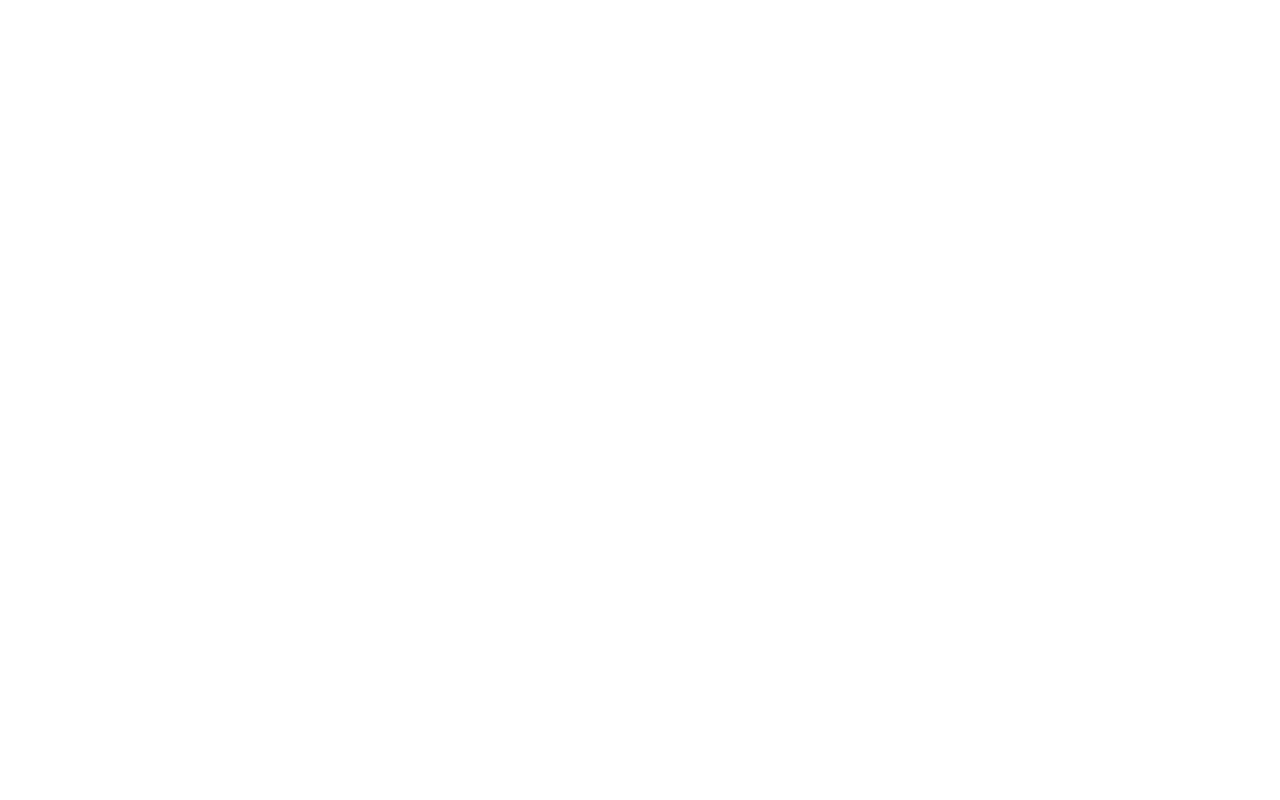
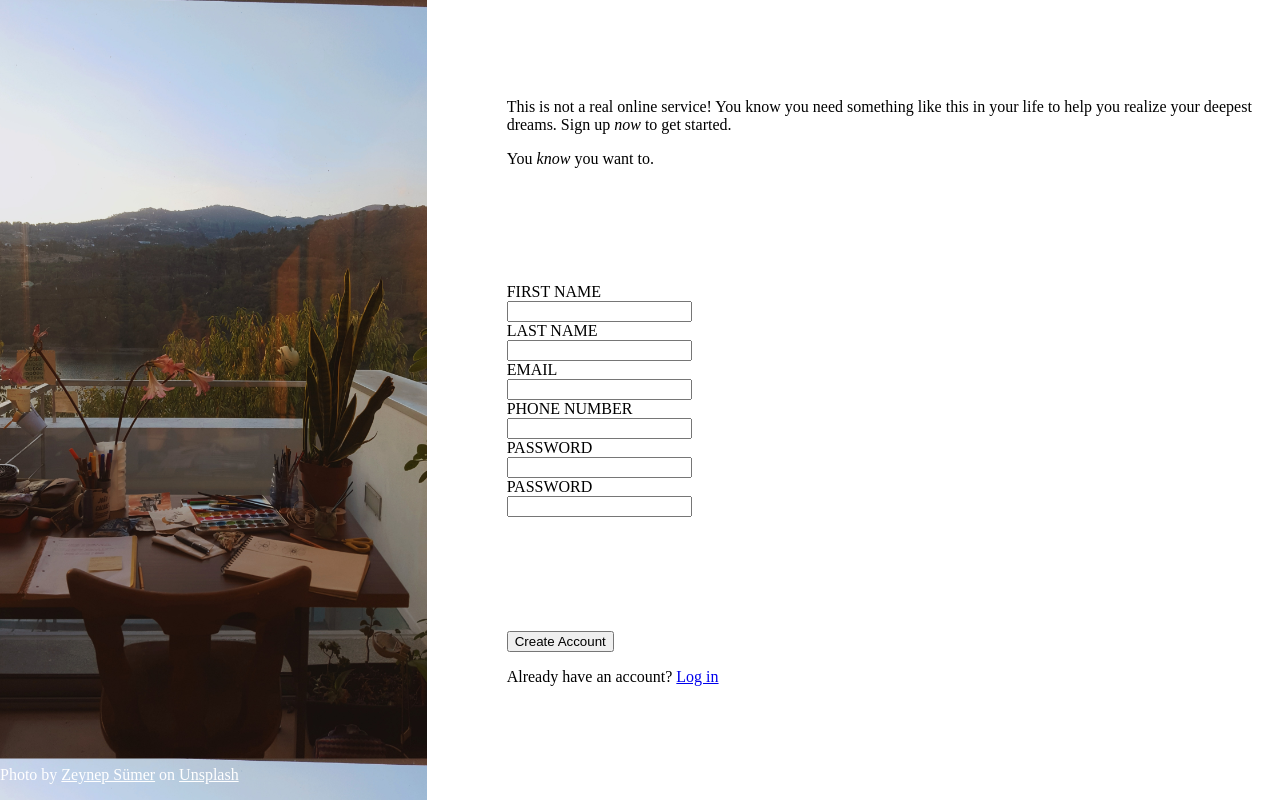
Before and after one commit to lopezadrian/odin-sign-up-form, a plain HTML site: page index.html in a window 1280 px wide. Drawn offline with Linux system fonts and the light colour scheme.

Commit message:
Added CSS (grid) and HTML elements

```diff
--- a/index.html
+++ b/index.html
@@ -8,6 +8,41 @@
     <title>Document</title>
 </head>
 <body>
+    <div class="container">
+        <div class="photo">
+            <p class="attribution">
+                Photo by <a href="https://unsplash.com/@ispywithmylittleeye?utm_source=unsplash&utm_medium=referral&utm_content=creditCopyText">Zeynep Sümer</a> on <a href="https://unsplash.com/t/interiors?utm_source=unsplash&utm_medium=referral&utm_content=creditCopyText">Unsplash</a>
+            </p>
+        </div>
+        <div class="description">
+            <p>This is not a real online service! You know you need something like this in your life to help you realize your deepest dreams. Sign up <em>now</em> to get started.</p>
+            <p>You <em>know</em> you want to.</p>
+        </div>
+        <div class="sign-up">
+            <form>
+                <label for="first_name">FIRST NAME</label><br>
+                <input type="text" id="first_name" name="first_name"><br>
 
+                <label for="last_name">LAST NAME</label><br>
+                <input type="ltext" id="last_name" name="last_name"><br>
+
+                <label for="email">EMAIL</label><br>
+                <input type="email" id="email" name="email"><br>
+
+                <label for="phone_number">PHONE NUMBER</label><br>
+                <input type="tel" id="phone_number" name="phone_number"><br>
+
+                <label for="user_password">PASSWORD</label><br>
+                <input type="password" id="user_password" name="user_password"><br>
+
+                <label for="confirm_password">PASSWORD</label><br>
+                <input type="password" id="confirm_password" name="confirm_password"><br>
+            </form>
+        </div>
+        <div class="create-account">
+            <button type="submit">Create Account</button>
+            <p>Already have an account? <a href="./login-page">Log in</a></p>
+        </div>
+    </div>
 </body>
 </html>
--- a/style.css
+++ b/style.css
@@ -0,0 +1,53 @@
+body {
+    height: 100vh;
+    margin: 0;
+}
+
+.container {
+    display: grid;
+    grid-template-columns: repeat(3, 1fr);
+    grid-template-rows: repeat(3, 1fr);
+    grid-template-areas:
+        "photo description description"
+        "photo sign-up sign-up"
+        "photo create-account create-account";
+    align-items: center;
+    height: 100vh;
+}
+
+.photo {
+    grid-area: photo;
+    min-width: 30vw;
+    height: 100vh;
+    background-image: url("./images/zeynep-sumer-kpxFYkb3Cfo-unsplash.jpg");
+    background-size: 100%;
+}
+
+.attribution {
+    color: white;
+    position: fixed;
+    bottom: 0;
+    text-align: center;
+}
+
+.attribution>a {
+    color: white;
+}
+
+.description,
+.sign-up,
+.create-account {
+    padding-left: 5rem;
+}
+
+.description {
+    grid-area: description;
+}
+
+.sign-up {
+    grid-area: sign-up;
+}
+
+.create-account {
+    grid-area: create-account;
+}
```
Also changed, not shown: images/attribution.txt (added), images/zeynep-sumer-kpxFYkb3Cfo-unsplash.jpg (added), 2 other files.
